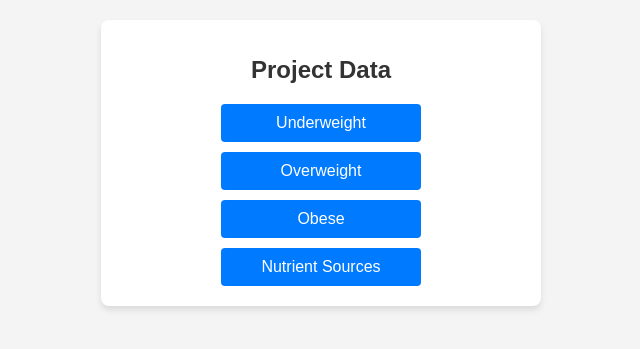
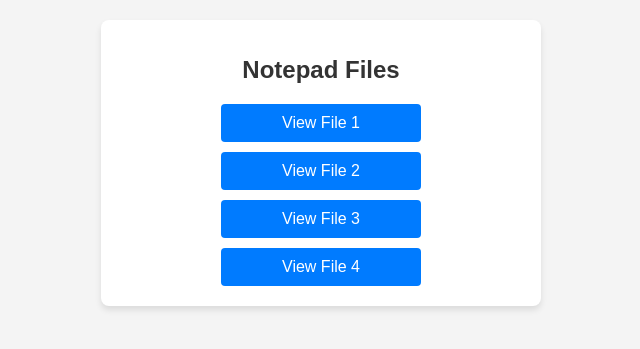
Before and after one commit to Haard-Thakkar/SchoolProject, a plain HTML site: page index.html in a window 1280 px wide. Shown: the part 237-586 px from the top of the page, without its empty margins (319-959 px from the left). Drawn offline with Linux system fonts and the light colour scheme.

Commit message:
Update index.html

```diff
--- a/index.html
+++ b/index.html
@@ -3,18 +3,18 @@
 <head>
     <meta charset="UTF-8">
     <meta name="viewport" content="width=device-width, initial-scale=1.0">
-    <title>Project Data</title>
+    <title>Notepad Files</title>
     <link rel="stylesheet" href="styles.css">
 </head>
 <body>
     <div class="container">
-        <h1>Project Data</h1>
+        <h1>Notepad Files</h1>
         <div class="button-container">
-            <!-- Links to viewer.html with file names as query parameters -->
-            <button onclick="window.location.href='viewer.html?file=file1.txt'">Underweight</button>
-            <button onclick="window.location.href='viewer.html?file=file2.txt'">Overweight</button>
-            <button onclick="window.location.href='viewer.html?file=file3.txt'">Obese</button>
-            <button onclick="window.location.href='viewer.html?file=file4.txt'">Nutrient Sources</button>
+            <!-- Directly link to the files in the same folder -->
+            <button onclick="window.location.href='viewer.html?file=file1.txt'">View File 1</button>
+            <button onclick="window.location.href='viewer.html?file=file2.txt'">View File 2</button>
+            <button onclick="window.location.href='viewer.html?file=file3.txt'">View File 3</button>
+            <button onclick="window.location.href='viewer.html?file=file4.txt'">View File 4</button>
         </div>
     </div>
 </body>
```
